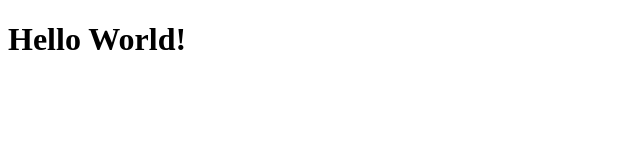
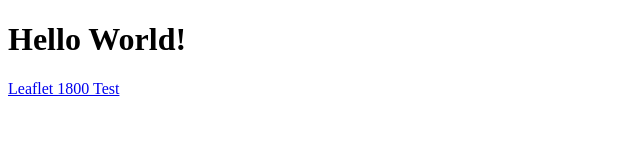
Before and after one commit to AndrewBewseyTNA/binder-test-dead-reckoning, a plain HTML site: page index.html in a window 1280 px wide. Shown: the whole page, without its empty margins (0-640 px from the left). Drawn offline with Linux system fonts and the light colour scheme.

Commit message:
Test link to what migth be a notebook

```diff
--- a/index.html
+++ b/index.html
@@ -10,4 +10,6 @@
     <h1>
         Hello World!
     </h1>
+    <!-- add a link to the leaflet18000test.html page-->
+    <a href="leaflet1800test.html">Leaflet 1800 Test</a>
 </body>
```
